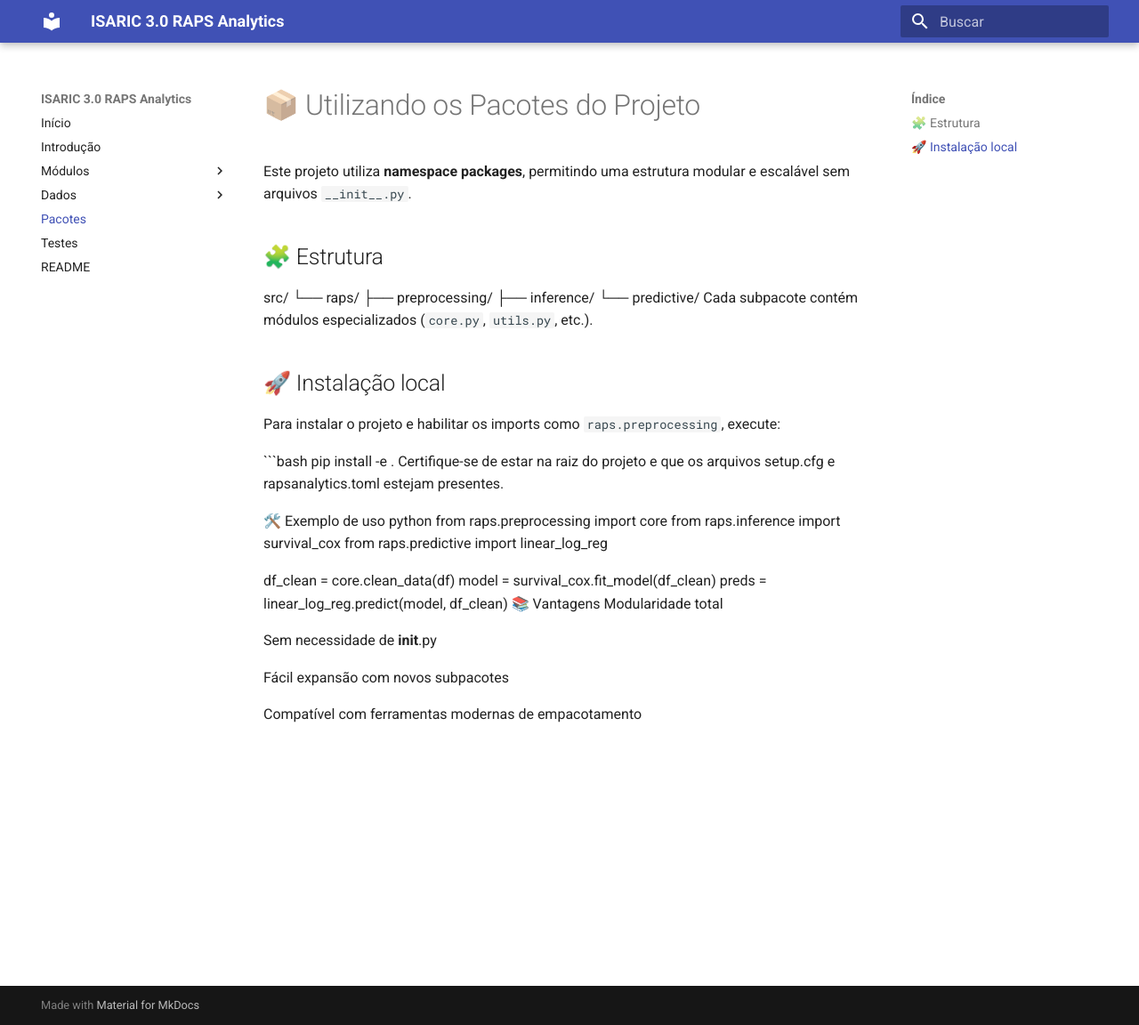
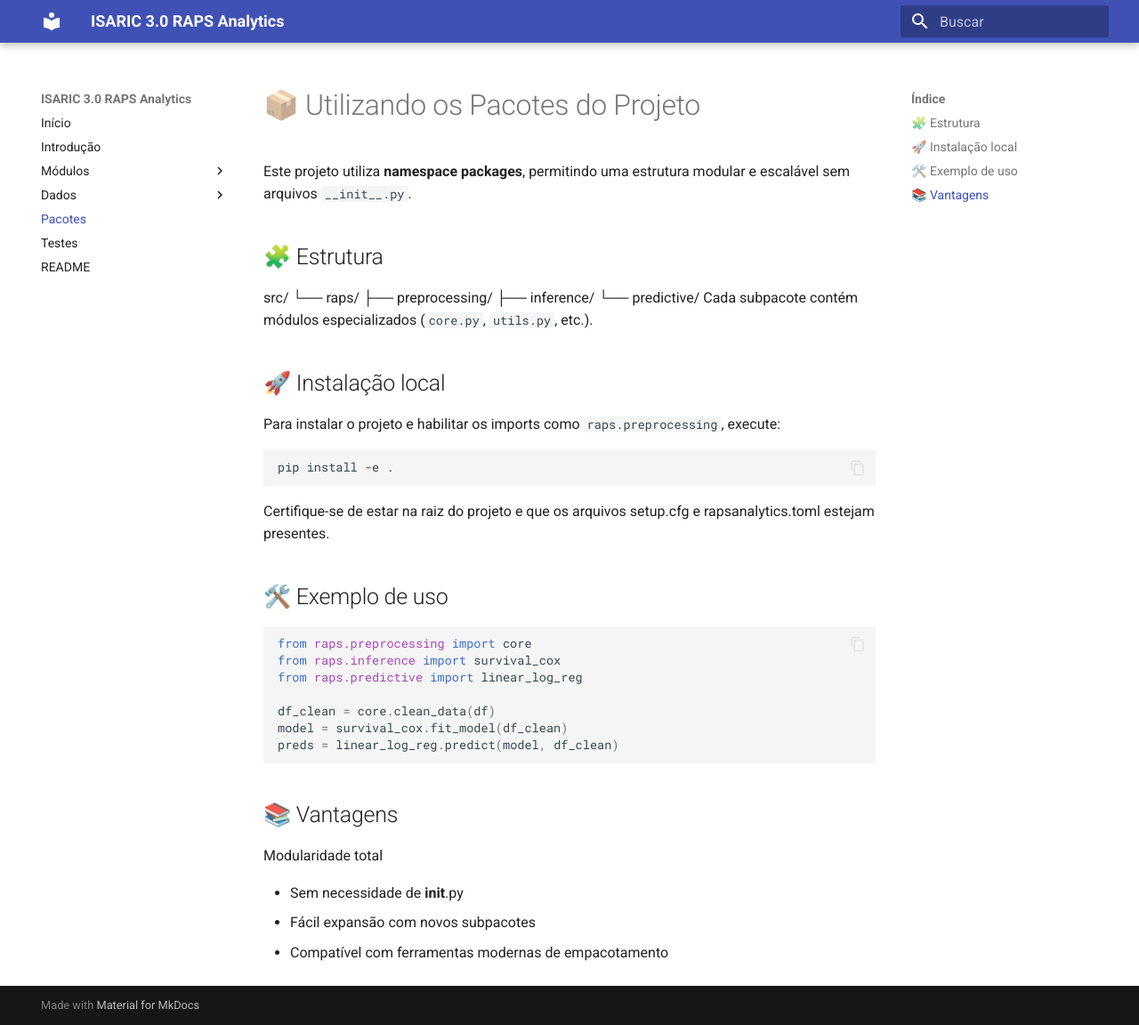
Before and after one commit to noispuc/isaric3.0-raps-analytics, an MkDocs documentation site: the page built from docs/packages.md, in a window 1280 px wide and 1152 px high. Shown: the whole window at 89% size. Built offline with MkDocs 1.6.1 and Material for MkDocs 9.7.7, drawn with Linux system fonts in a browser that asks for light colours.

````diff
--- a/docs/packages.md
+++ b/docs/packages.md
@@ -3,8 +3,11 @@
 Este projeto utiliza **namespace packages**, permitindo uma estrutura modular e escalável sem arquivos `__init__.py`.
 
 ## 🧩 Estrutura
-
-src/ └── raps/ ├── preprocessing/ ├── inference/ └── predictive/
+src/
+└── raps/
+        ├── preprocessing/
+        ├── inference/
+        └── predictive/
 Cada subpacote contém módulos especializados (`core.py`, `utils.py`, etc.).
 
 ## 🚀 Instalação local
@@ -13,10 +16,11 @@
 
 ```bash
 pip install -e .
+```
 Certifique-se de estar na raiz do projeto e que os arquivos setup.cfg e rapsanalytics.toml estejam presentes.
 
-🛠️ Exemplo de uso
-python
+## 🛠️ Exemplo de uso
+```python
 from raps.preprocessing import core
 from raps.inference import survival_cox
 from raps.predictive import linear_log_reg
@@ -24,11 +28,11 @@
 df_clean = core.clean_data(df)
 model = survival_cox.fit_model(df_clean)
 preds = linear_log_reg.predict(model, df_clean)
-📚 Vantagens
+```
+
+##📚 Vantagens
 Modularidade total
 
-Sem necessidade de __init__.py
-
-Fácil expansão com novos subpacotes
-
-Compatível com ferramentas modernas de empacotamento
+- Sem necessidade de __init__.py
+- Fácil expansão com novos subpacotes
+- Compatível com ferramentas modernas de empacotamento
````
